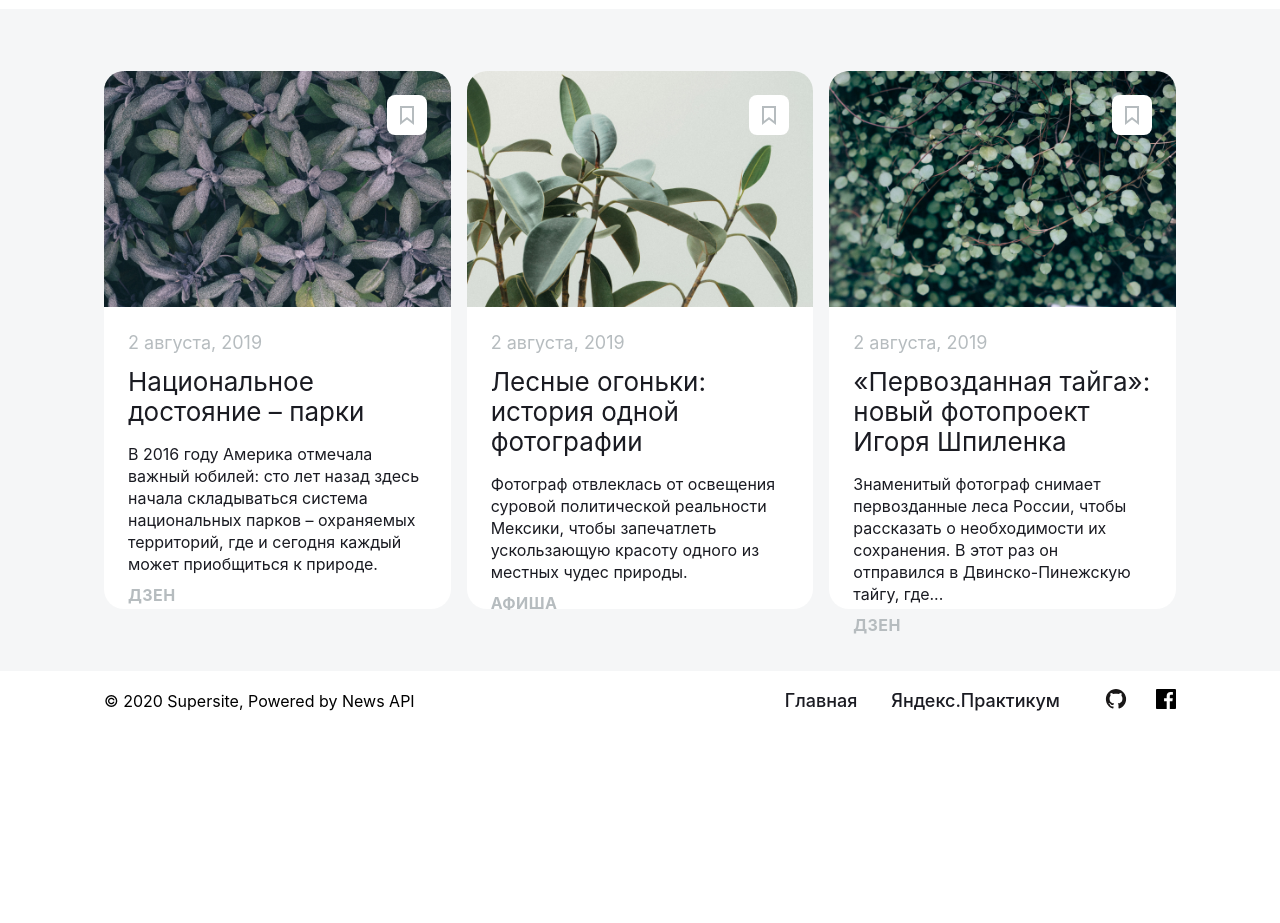
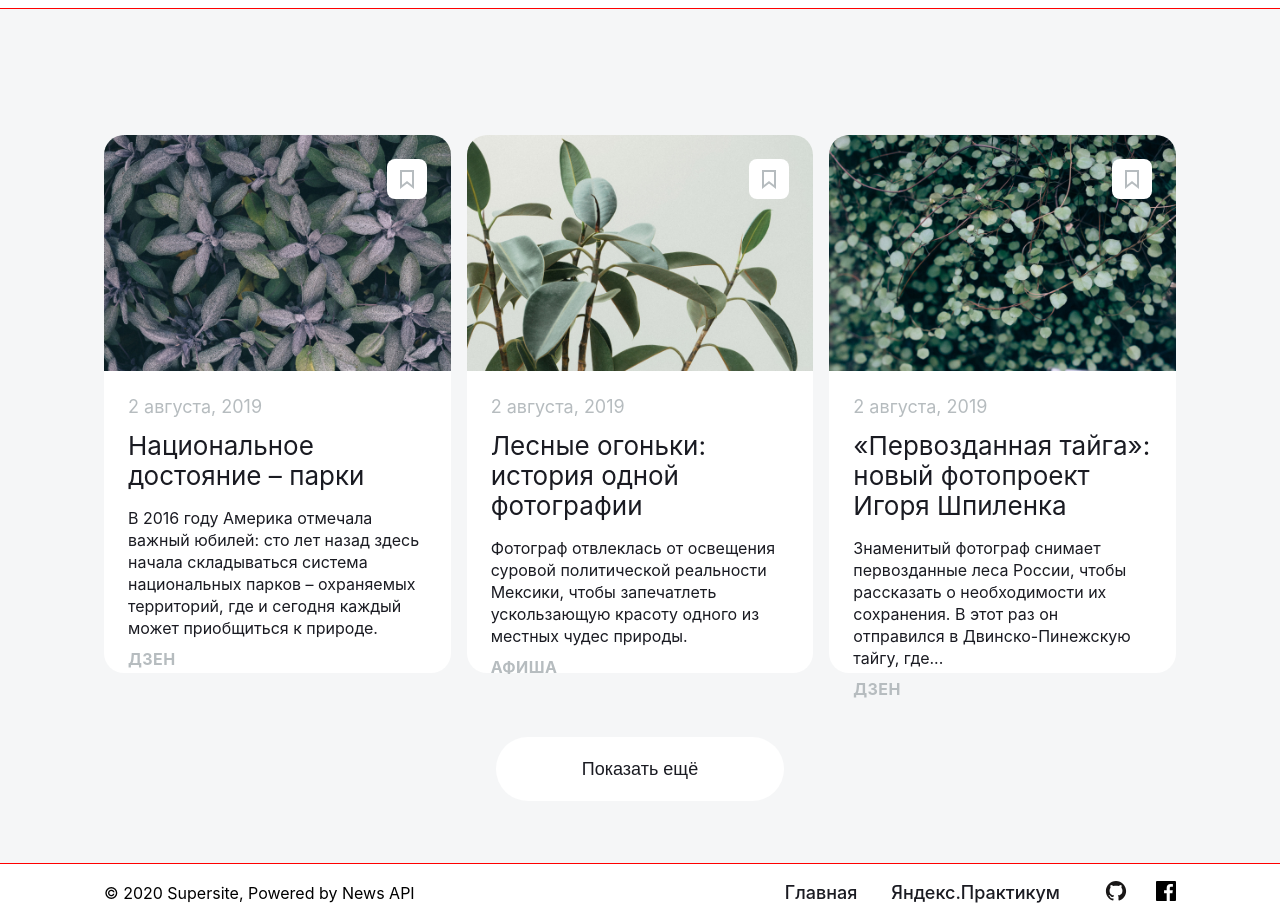
Before and after one commit to Maxxnikitin/news-explorer-frontend, a React (Create React App) app: page /saved-news in a window 1280 px wide. Shown: the part 320-1243 px from the top of the page. Before the commit the page ends 1051 px from the top, so only its background shows below. Built offline with nearby package versions, Linux system fonts and the light colour scheme.

Commit message:
add CardListButton component and update NewsCardList

```diff
--- a/src/components/Main/Main.js
+++ b/src/components/Main/Main.js
@@ -2,12 +2,14 @@ import React from 'react';
 import './Main.css';
 import Preloader from '../Preloader/Preloader';
 import NotFoundCard from '../NotFoundCard/NotFoundCard';
+import NewsCardList from '../NewsCardList/NewsCardList';
 import About from '../About/About';
 
 function Main() {
   return (
     <main className='main'>
       <Preloader />
+      <NewsCardList title='Результаты поиска' />
       <NotFoundCard />
       <About />
     </main>
--- a/src/components/NewsCardList/NewsCardList.css
+++ b/src/components/NewsCardList/NewsCardList.css
@@ -1,7 +1,19 @@
 .news-card-list {
   background-color: #F5F6F7;
+  padding: 62px 104px;
+  outline: 1px solid red;
+}
+
+.news-card-list__container {
   display: grid;
   grid-template-columns: repeat(3, 1fr);
   gap: 16px;
-  padding: 62px 104px;
 }
+
+.news-card-list__title {
+  font-style: normal;
+  font-weight: normal;
+  font-size: 40px;
+  color: #1A1B22;
+  margin: 18px 0 64px;
+}
--- a/src/components/NewsCardList/NewsCardList.js
+++ b/src/components/NewsCardList/NewsCardList.js
@@ -1,16 +1,21 @@
 import React from 'react';
 import './NewsCardList.css';
 import NewsCard from '../NewsCard/NewsCard';
+import CardListButton from '../ui/CardListButton/CardListButton';
 import img1 from '../../images/news-card/card-1.jpg'
 import img2 from '../../images/news-card/card-2.jpg'
 import img3 from '../../images/news-card/card-3.jpg'
 
-function NewsCardList() {
+function NewsCardList(props) {
   return (
     <section className='news-card-list'>
-      <NewsCard src={img1} date='2 августа, 2019' title='Национальное достояние – парки' text='В 2016 году Америка отмечала важный юбилей: сто лет назад здесь начала складываться система национальных парков – охраняемых территорий, где и сегодня каждый может приобщиться к природе.' source='Дзен' />
-      <NewsCard src={img2} date='2 августа, 2019' title='Лесные огоньки: история одной фотографии' text='Фотограф отвлеклась от освещения суровой политической реальности Мексики, чтобы запечатлеть ускользающую красоту одного из местных чудес природы.' source='Афиша' />
-      <NewsCard src={img3} date='2 августа, 2019' title='«Первозданная тайга»: новый фотопроект Игоря Шпиленка' text='Знаменитый фотограф снимает первозданные леса России, чтобы рассказать о необходимости их сохранения. В этот раз он отправился в Двинско-Пинежскую тайгу, где...' source='Дзен' />
+      <h2 className='news-card-list__title'>{props.title}</h2>
+      <div className='news-card-list__container'>
+        <NewsCard src={img1} date='2 августа, 2019' title='Национальное достояние – парки' text='В 2016 году Америка отмечала важный юбилей: сто лет назад здесь начала складываться система национальных парков – охраняемых территорий, где и сегодня каждый может приобщиться к природе.' source='Дзен' />
+        <NewsCard src={img2} date='2 августа, 2019' title='Лесные огоньки: история одной фотографии' text='Фотограф отвлеклась от освещения суровой политической реальности Мексики, чтобы запечатлеть ускользающую красоту одного из местных чудес природы.' source='Афиша' />
+        <NewsCard src={img3} date='2 августа, 2019' title='«Первозданная тайга»: новый фотопроект Игоря Шпиленка' text='Знаменитый фотограф снимает первозданные леса России, чтобы рассказать о необходимости их сохранения. В этот раз он отправился в Двинско-Пинежскую тайгу, где...' source='Дзен' />
+      </div>
+      <CardListButton text='Показать ещё' />
     </section>
   );
 }
--- /dev/null
+++ b/src/components/ui/CardListButton/CardListButton.css
@@ -0,0 +1,19 @@
+.card-list-button {
+  background-color: #fff;
+  box-sizing: border-box;
+  border: none;
+  border-radius: 80px;
+  width: 288px;
+  height: 64px;
+  margin: 64px auto 0;
+  display: flex;
+  justify-content: center;
+  align-items: center;
+  cursor: pointer;
+  outline: none;
+  font-style: normal;
+  font-weight: 500;
+  font-size: 18px;
+  line-height: 24px;
+  color: #1A1B22;
+}
--- /dev/null
+++ b/src/components/ui/CardListButton/CardListButton.js
@@ -0,0 +1,10 @@
+import React from 'react';
+import './CardListButton.css';
+
+function CardListButton(props) {
+  return (
+  <button className='card-list-button' type='button'>{props.text}</button>
+  );
+}
+
+export default CardListButton;
```
